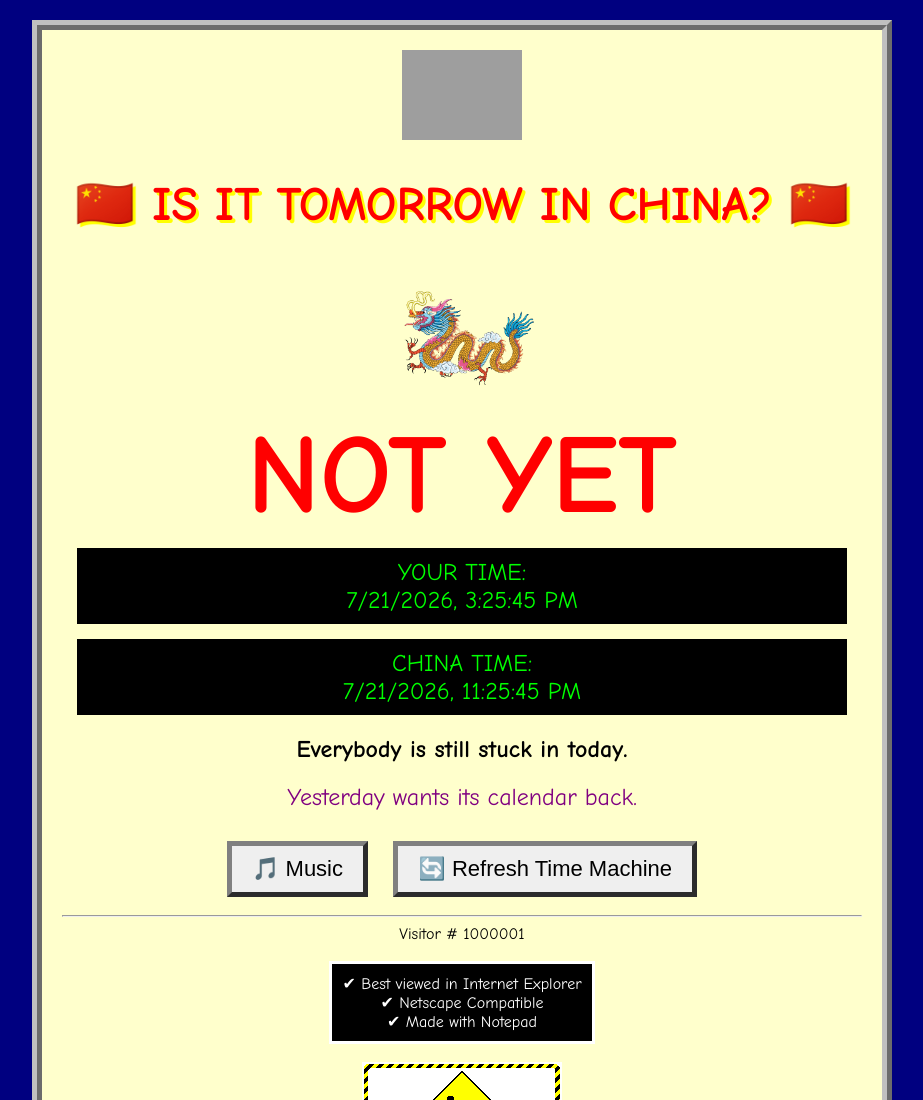
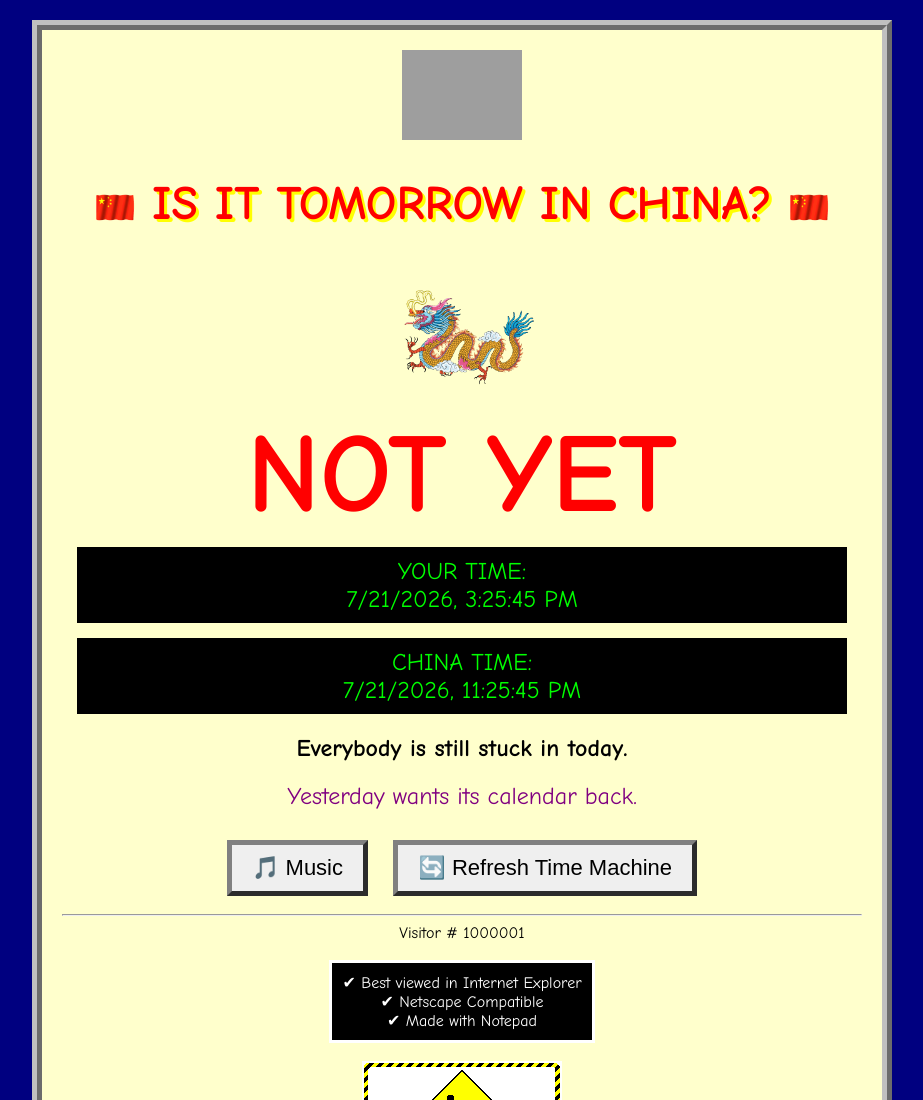
Before and after one commit to conbotx/itistomorrowinchina, a plain HTML site: page index.html in a window 1280 px wide. Shown: the top 1100 px of the page, without its empty margins (178-1101 px from the left). Drawn offline with Linux system fonts and the light colour scheme; grey boxes are pictures that could not be loaded.

Commit message:
Update index.html

```diff
--- a/index.html
+++ b/index.html
@@ -152,7 +152,9 @@ button {
 
 
 <h1>
-🇨🇳 IS IT TOMORROW IN CHINA? 🇨🇳
+<img src="images/china-flag.gif" width="40" style="vertical-align: middle;">
+IS IT TOMORROW IN CHINA?
+<img src="images/china-flag.gif" width="40" style="vertical-align: middle;">
 </h1>
 
 
```
